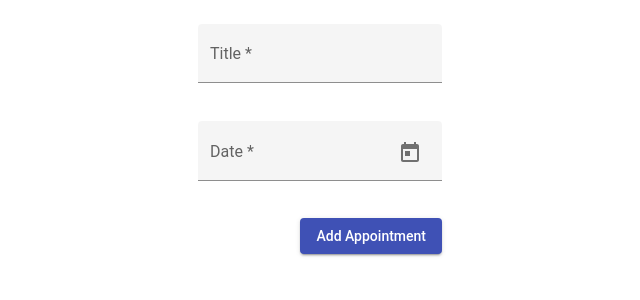
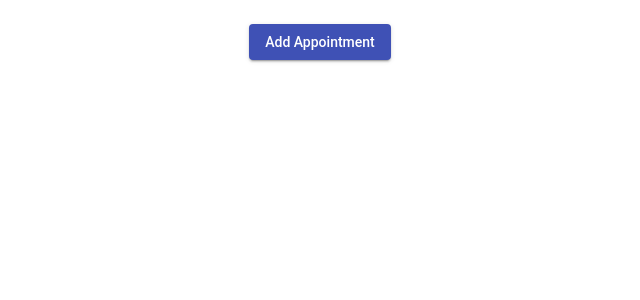
Before and after one commit to shabni/Calendrer-Reminder, an Angular app: page /calendar in a window 1280 px wide. Shown: the top 300 px of the page, without its empty margins (320-960 px from the left). Built offline with nearby package versions, Linux system fonts and the light colour scheme.

Commit message:
mat dialog

```diff
--- a/src/app/calendar/appointment-form/appointment-form.component.html
+++ b/src/app/calendar/appointment-form/appointment-form.component.html
@@ -1,4 +1,4 @@
-<form [formGroup]="appointmentForm" (ngSubmit)="onSubmit()">
+<form [formGroup]="appointmentForm" (ngSubmit)="onSave()">
     <mat-form-field appearance="fill">
       <mat-label>Title</mat-label>
       <input matInput formControlName="title">
--- a/src/app/calendar/appointment-form/appointment-form.component.ts
+++ b/src/app/calendar/appointment-form/appointment-form.component.ts
@@ -1,7 +1,6 @@
-import { Component } from '@angular/core';
+import { Component, EventEmitter, Output } from '@angular/core';
 import { FormBuilder, FormGroup, Validators } from '@angular/forms';
 import { AppointmentService } from '../../shared/appointment.service';
-import { v4 as uuidv4 } from 'uuid';
 import { Appointment } from 'src/app/shared/appointment';
 
 
@@ -13,6 +12,7 @@ import { Appointment } from 'src/app/shared/appointment';
 export class AppointmentFormComponent  {
 
   appointmentForm: FormGroup;
+  @Output() appointmentAdded = new EventEmitter<Appointment>();
 
   constructor(private fb: FormBuilder, private appointmentService: AppointmentService) {
     this.buildForm()
@@ -25,16 +25,16 @@ export class AppointmentFormComponent  {
     });
   }
 
-  onSubmit() {
+  onSave() {
     if (this.appointmentForm.valid) {
-      const appointment: Appointment = {
-        id: uuidv4(),
-        title: this.appointmentForm.value.title,
-        date: new Date(this.appointmentForm.value.date)
-      };
-      this.appointmentService.addAppointment(appointment);
-      this.appointmentForm.reset();
+      const newAppointment: Appointment = this.appointmentForm.value;
+      newAppointment.id = Math.random().toString(36).substr(2, 9); // Generate a random ID
+      this.appointmentAdded.emit(newAppointment);
     }
   }
 
+  onClose() {
+    this.appointmentAdded.emit(null);
+  }
+
 }
--- a/src/app/calendar/calendar-view/calendar-view.component.html
+++ b/src/app/calendar/calendar-view/calendar-view.component.html
@@ -1,5 +1,5 @@
 <div class="calendar-container">
-    <app-appointment-form></app-appointment-form>
+  <button mat-raised-button color="primary" (click)="openAppointmentForm()">Add Appointment</button>
 
   <div class="appointment-list" cdkDropList (cdkDropListDropped)="drop($event)">
     <div class="appointment-item" *ngFor="let appointment of appointments$ | async" cdkDrag>
--- a/src/app/calendar/calendar-view/calendar-view.component.ts
+++ b/src/app/calendar/calendar-view/calendar-view.component.ts
@@ -3,7 +3,9 @@ import { Component, OnInit } from '@angular/core';
 import { AppointmentService } from '../../shared/appointment.service';
 import { CdkDragDrop, moveItemInArray } from '@angular/cdk/drag-drop';
 import { Observable, take } from 'rxjs';
+import { MatDialog } from '@angular/material/dialog';
 import { Appointment } from '../../shared/appointment';
+import { AppointmentFormComponent } from '../appointment-form/appointment-form.component';
 
 @Component({
   selector: 'app-calendar-view',
@@ -13,10 +15,24 @@ import { Appointment } from '../../shared/appointment';
 export class CalendarViewComponent implements OnInit {
   appointments$: Observable<Appointment[]>;
 
-  constructor(private appointmentService: AppointmentService) {}
+  constructor(
+    private appointmentService: AppointmentService,
+    private dialog: MatDialog
+  ) {}
 
   ngOnInit() {
     this.appointments$ = this.appointmentService.appointments$;
+  }
+
+  openAppointmentForm() {
+    const dialogRef = this.dialog.open(AppointmentFormComponent);
+
+    dialogRef.componentInstance.appointmentAdded.pipe(take(1)).subscribe((appointment: Appointment) => {
+      if (appointment) {
+        this.appointmentService.addAppointment(appointment);
+      }
+      dialogRef.close();
+    });
   }
 
   drop(event: CdkDragDrop<Appointment[]>) {
--- a/src/app/calendar/calendar.module.ts
+++ b/src/app/calendar/calendar.module.ts
@@ -12,6 +12,7 @@ import { MatDatepickerModule } from '@angular/material/datepicker';
 import { MatNativeDateModule } from '@angular/material/core';
 import { MatIconModule } from '@angular/material/icon';
 import { DragDropModule } from '@angular/cdk/drag-drop';
+import { MatDialogModule } from '@angular/material/dialog';
 
 
 @NgModule({
@@ -29,7 +30,8 @@ import { DragDropModule } from '@angular/cdk/drag-drop';
     MatDatepickerModule,
     MatNativeDateModule,
     MatIconModule,
-    DragDropModule
+    DragDropModule,
+    MatDialogModule
   ]
 })
 export class CalendarModule { }
```
Lines whose indentation alone changed are shown as unchanged.
